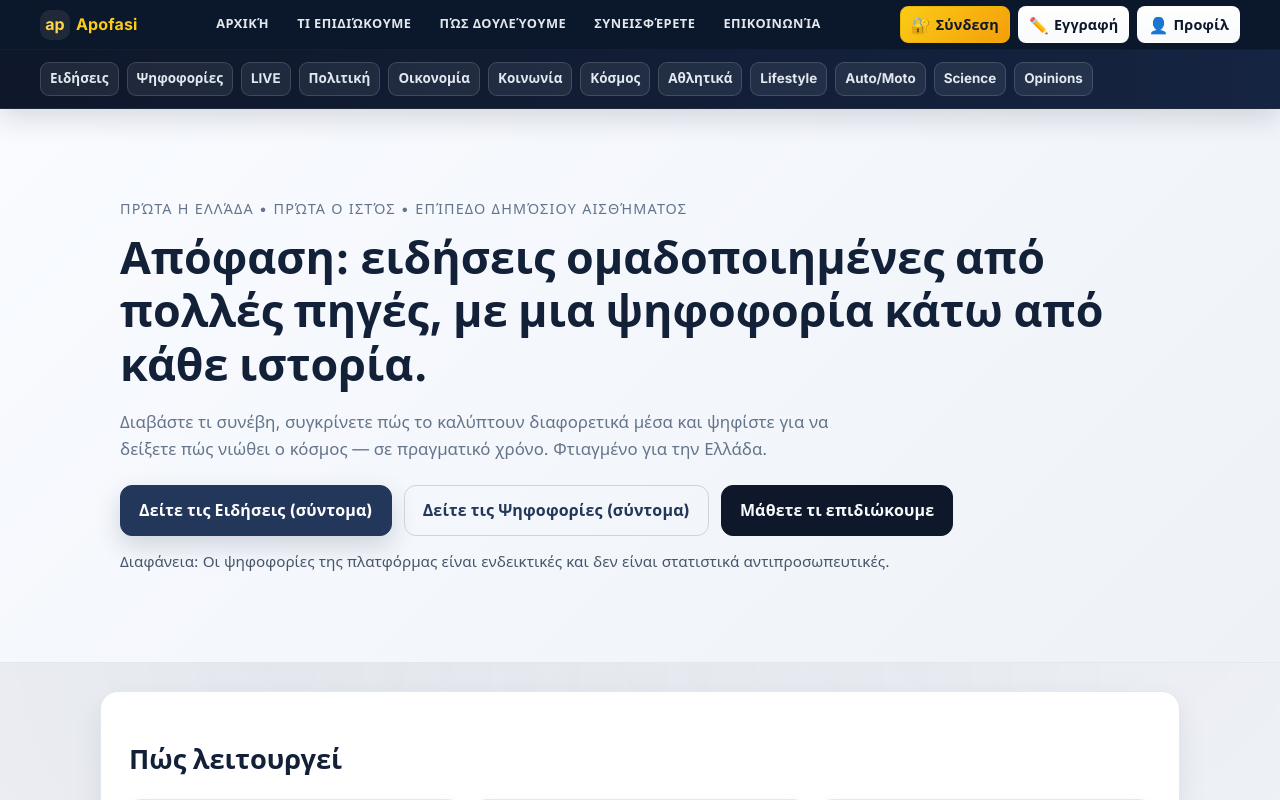
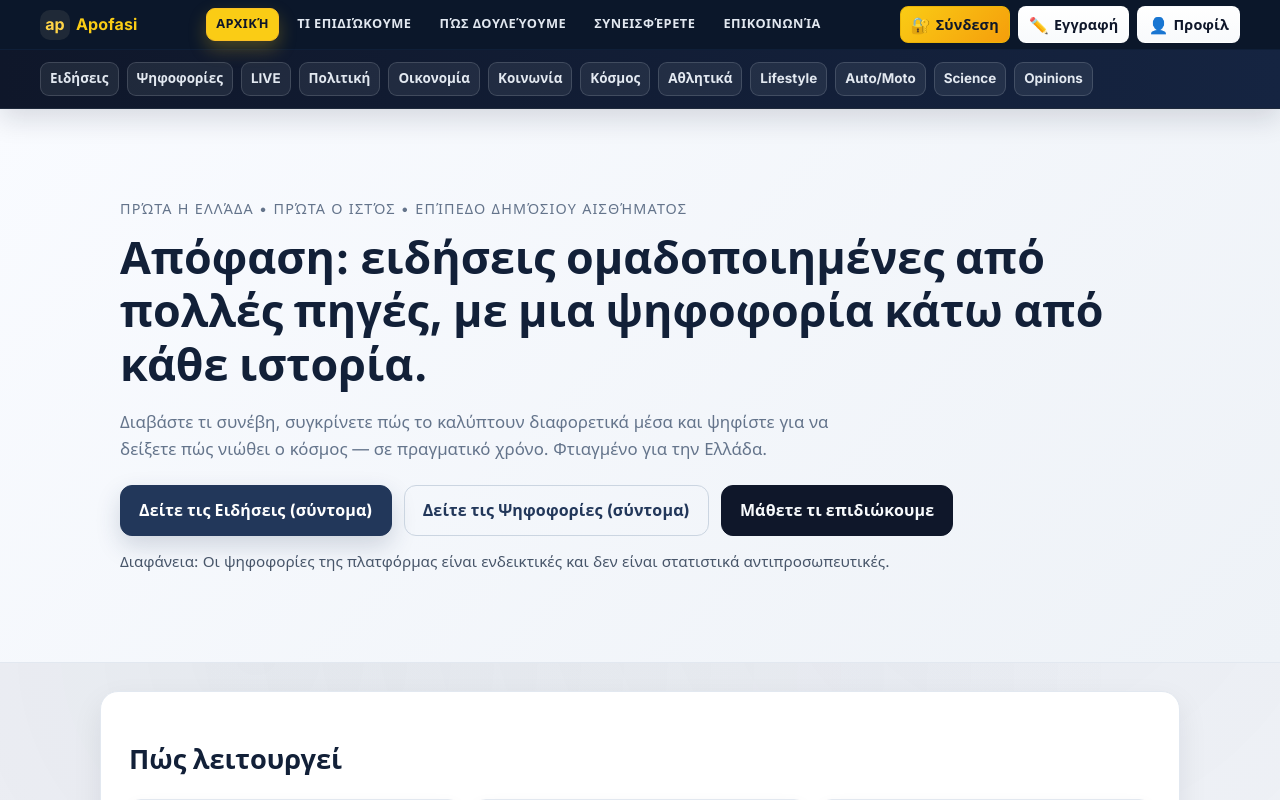
Before and after one commit to Antoniskp/apofasi, a React (Vite) app in the folder client/: page / in a window 1280 px wide. Shown: the top 800 px of the page. Built offline with nearby package versions, Linux system fonts and the light colour scheme; no server answers; a small style sheet from the web is missing.

Commit message:
Highlight active navigation items

```diff
--- a/client/src/components/MenuBars.jsx
+++ b/client/src/components/MenuBars.jsx
@@ -1,4 +1,4 @@
-import { Link } from "react-router-dom";
+import { Link, useLocation } from "react-router-dom";
 import { useState } from "react";
 
 const topMenu = [
@@ -26,6 +26,7 @@ const bottomMenu = [
 
 export default function MenuBars() {
   const [isOpen, setIsOpen] = useState(false);
+  const location = useLocation();
 
   const closeMenu = () => setIsOpen(false);
 
@@ -54,7 +55,12 @@ export default function MenuBars() {
 
           <nav className={`menu-links ${isOpen ? "open" : ""}`} aria-label="Top navigation">
             {topMenu.map((item) => (
-              <Link key={item.label} to={item.to} className="menu-link" onClick={closeMenu}>
+              <Link
+                key={item.label}
+                to={item.to}
+                className={`menu-link${location.pathname === item.to ? " active" : ""}`}
+                onClick={closeMenu}
+              >
                 {item.label}
               </Link>
             ))}
@@ -109,7 +115,12 @@ export default function MenuBars() {
               <div className="menu-bottom-list">
                 {bottomMenu.map((item) => (
                   item.to ? (
-                <Link key={item.label} to={item.to} className="menu-pill" onClick={closeMenu}>
+                    <Link
+                      key={item.label}
+                      to={item.to}
+                      className={`menu-pill${location.pathname === item.to ? " active" : ""}`}
+                      onClick={closeMenu}
+                    >
                       {item.label}
                     </Link>
                   ) : (
--- a/client/src/index.css
+++ b/client/src/index.css
@@ -135,6 +135,13 @@ body {
   transform: translateY(-1px);
 }
 
+.menu-link.active {
+  background: #facc15;
+  color: #0f172a;
+  border-color: #fbbf24;
+  box-shadow: 0 8px 18px rgba(250, 204, 21, 0.25);
+}
+
 .menu-actions {
   display: inline-flex;
   align-items: center;
@@ -270,6 +277,13 @@ body {
   font-size: 0.84rem;
   white-space: nowrap;
   cursor: default;
+}
+
+.menu-pill.active {
+  background: #facc15;
+  color: #0f172a;
+  border-color: #fbbf24;
+  box-shadow: 0 8px 18px rgba(250, 204, 21, 0.25);
 }
 
 a {
```
Lines whose indentation alone changed are shown as unchanged.
